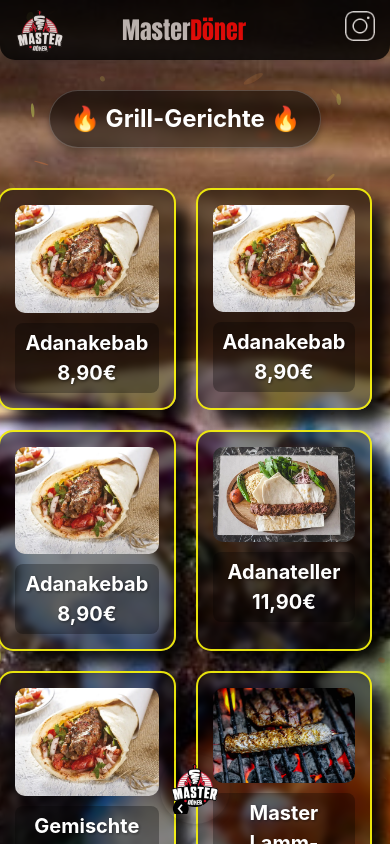
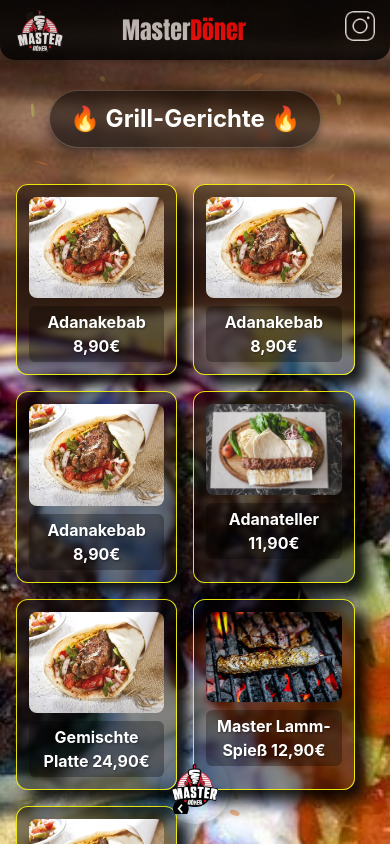
Before and after one commit to JKV-sudo/DigitalMenu, a React (Vite) app: page /grill in a window 390 px wide. Shown: the top 844 px of the page. Built offline with nearby package versions, Linux system fonts and the light colour scheme.

Commit message:
update zoom

```diff
--- a/src/MenuItems.css
+++ b/src/MenuItems.css
@@ -76,6 +76,8 @@
 @media  (max-width: 768px) {
   .menu-grid {
     grid-template-columns: repeat( 2, 1fr); /* 2 Items pro Zeile */
+    margin-left: auto;
+    zoom: 80%;
   }
 
 }
```
